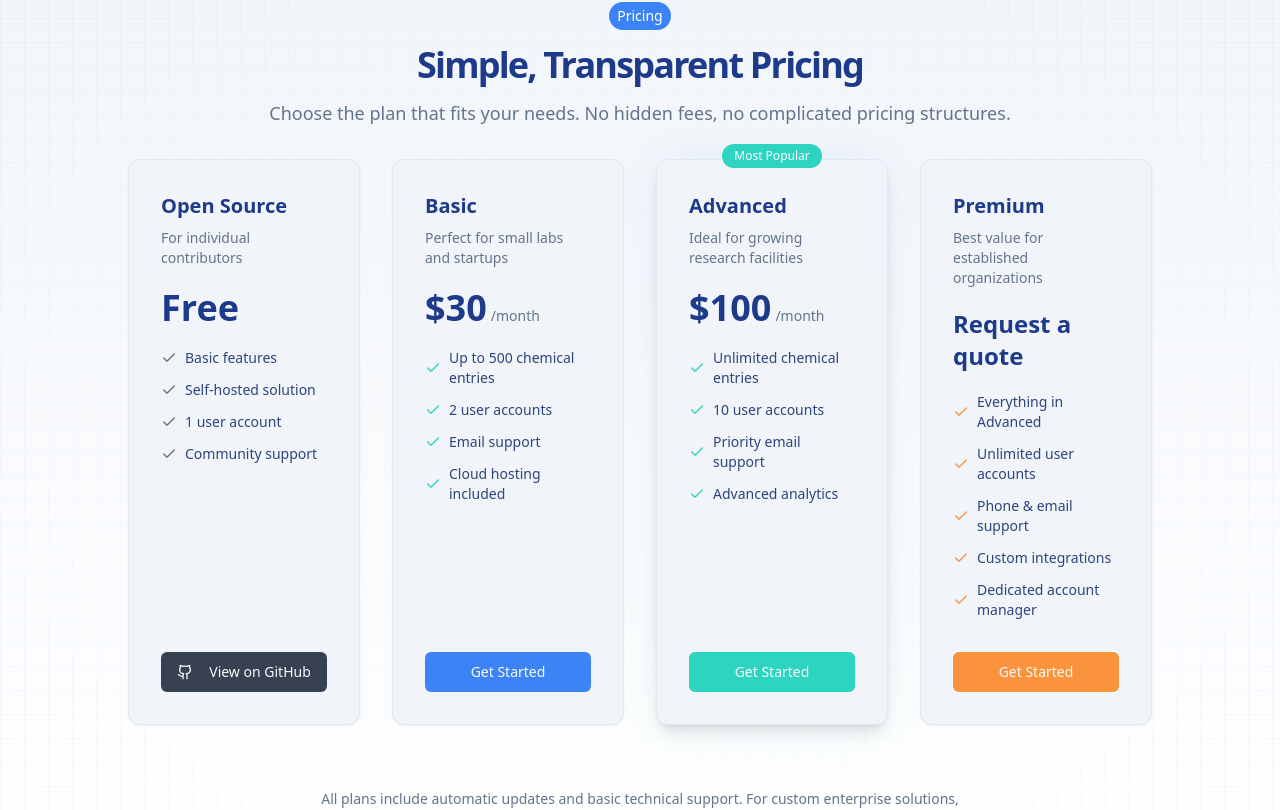
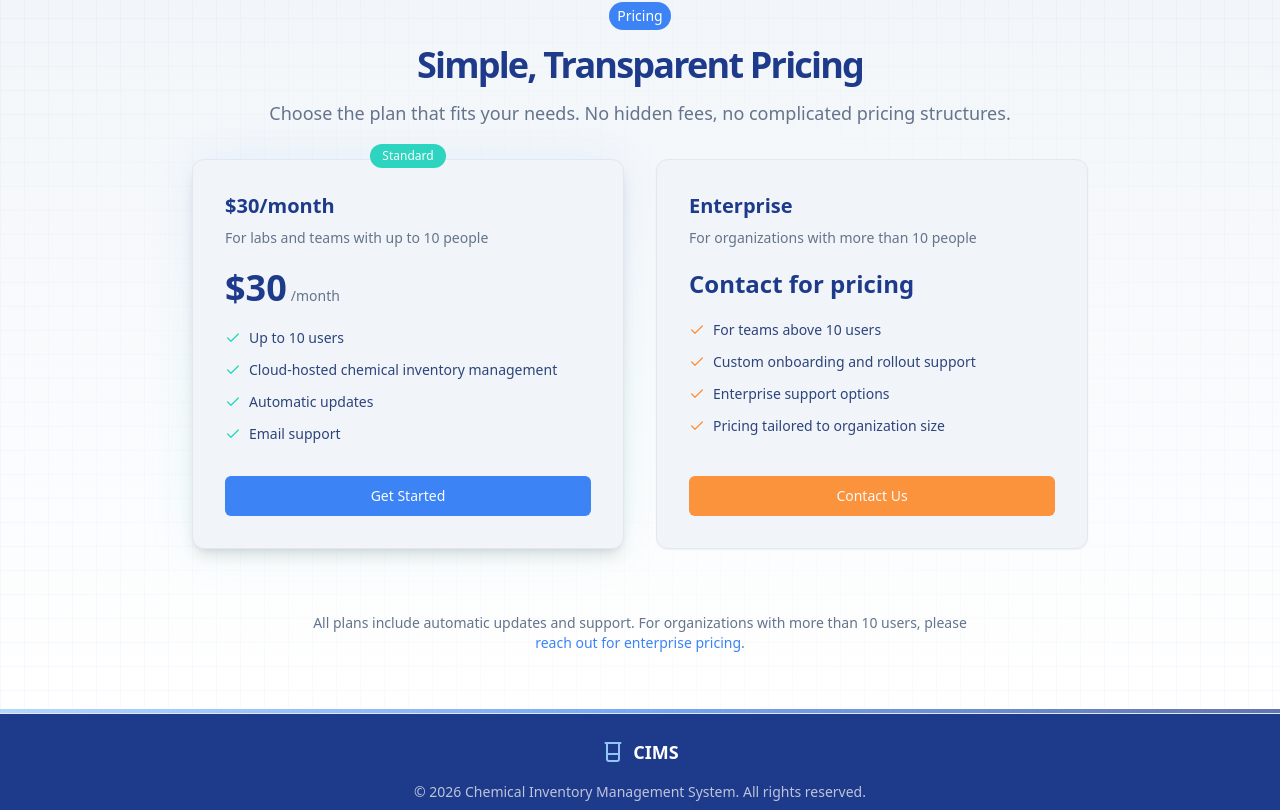
Before and after one commit to juntotechnologies/chem-inventory-site, a Next.js app: page / in a window 1280 px wide. Shown: the part 3716-4526 px from the top of the page. Built offline with nearby package versions, Linux system fonts and the light colour scheme; no server answers.

Commit message:
Simplify pricing plans

```diff
--- a/app/page.tsx
+++ b/app/page.tsx
@@ -13,7 +13,6 @@ import {
   Shield,
   BarChart3,
   Check,
-  Github,
 } from "lucide-react"
 
 import { Button } from "@/components/ui/button"
@@ -614,53 +613,14 @@ export default function Home() {
               </div>
             </div>
 
-            <div className="mx-auto grid max-w-5xl items-start gap-6 sm:gap-8 py-8 grid-cols-1 md:grid-cols-2 lg:grid-cols-4">
-              {/* Open Source Plan */}
-              <div className="flex flex-col h-full rounded-xl border bg-card p-6 sm:p-8 shadow-sm transition-all duration-300 hover:shadow-md hover:border-primary/20">
-                <div className="mb-5">
-                  <h3 className="text-lg sm:text-xl font-bold text-[#1E3A8A]">Open Source</h3>
-                  <p className="text-xs sm:text-sm text-muted-foreground mt-2">For individual contributors</p>
+            <div className="mx-auto grid max-w-4xl items-start gap-6 sm:gap-8 py-8 grid-cols-1 md:grid-cols-2">
+              <div className="flex flex-col h-full rounded-xl border bg-card p-6 sm:p-8 shadow-lg relative before:absolute before:inset-0 before:-z-10 before:rounded-xl before:bg-gradient-to-b before:from-primary/20 before:to-[#2DD4BF]/20 before:blur-xl before:opacity-50">
+                <div className="absolute -top-4 left-0 right-0 mx-auto w-fit px-3 py-1 rounded-full bg-[#2DD4BF] text-white text-xs font-medium">
+                  Standard
                 </div>
                 <div className="mb-5">
-                  <div className="flex items-baseline">
-                    <span className="text-3xl sm:text-4xl font-bold text-[#1E3A8A]">Free</span>
-                  </div>
-                </div>
-                <ul className="mb-8 space-y-3 flex-1">
-                  <li className="flex items-center">
-                    <Check className="h-4 w-4 text-gray-500 mr-2 flex-shrink-0" />
-                    <span className="text-xs sm:text-sm">Basic features</span>
-                  </li>
-                  <li className="flex items-center">
-                    <Check className="h-4 w-4 text-gray-500 mr-2 flex-shrink-0" />
-                    <span className="text-xs sm:text-sm">Self-hosted solution</span>
-                  </li>
-                  <li className="flex items-center">
-                    <Check className="h-4 w-4 text-gray-500 mr-2 flex-shrink-0" />
-                    <span className="text-xs sm:text-sm">1 user account</span>
-                  </li>
-                  <li className="flex items-center">
-                    <Check className="h-4 w-4 text-gray-500 mr-2 flex-shrink-0" />
-                    <span className="text-xs sm:text-sm">Community support</span>
-                  </li>
-                </ul>
-                <Button className="w-full bg-gray-700 hover:bg-gray-800 text-xs sm:text-sm" asChild>
-                  <a
-                    href="https://github.com/juntotechnologies/chem-inventory"
-                    target="_blank"
-                    rel="noopener noreferrer"
-                  >
-                    <Github className="h-4 w-4 mr-2" />
-                    View on GitHub
-                  </a>
-                </Button>
-              </div>
-
-              {/* Basic Plan */}
-              <div className="flex flex-col h-full rounded-xl border bg-card p-6 sm:p-8 shadow-sm transition-all duration-300 hover:shadow-md hover:border-primary/20">
-                <div className="mb-5">
-                  <h3 className="text-lg sm:text-xl font-bold text-[#1E3A8A]">Basic</h3>
-                  <p className="text-xs sm:text-sm text-muted-foreground mt-2">Perfect for small labs and startups</p>
+                  <h3 className="text-lg sm:text-xl font-bold text-[#1E3A8A]">$30/month</h3>
+                  <p className="text-xs sm:text-sm text-muted-foreground mt-2">For labs and teams with up to 10 people</p>
                 </div>
                 <div className="mb-5">
                   <div className="flex items-baseline">
@@ -671,115 +631,70 @@ export default function Home() {
                 <ul className="mb-8 space-y-3 flex-1">
                   <li className="flex items-center">
                     <Check className="h-4 w-4 text-[#2DD4BF] mr-2 flex-shrink-0" />
-                    <span className="text-xs sm:text-sm">Up to 500 chemical entries</span>
+                    <span className="text-xs sm:text-sm">Up to 10 users</span>
                   </li>
                   <li className="flex items-center">
                     <Check className="h-4 w-4 text-[#2DD4BF] mr-2 flex-shrink-0" />
-                    <span className="text-xs sm:text-sm">2 user accounts</span>
+                    <span className="text-xs sm:text-sm">Cloud-hosted chemical inventory management</span>
+                  </li>
+                  <li className="flex items-center">
+                    <Check className="h-4 w-4 text-[#2DD4BF] mr-2 flex-shrink-0" />
+                    <span className="text-xs sm:text-sm">Automatic updates</span>
                   </li>
                   <li className="flex items-center">
                     <Check className="h-4 w-4 text-[#2DD4BF] mr-2 flex-shrink-0" />
                     <span className="text-xs sm:text-sm">Email support</span>
                   </li>
-                  <li className="flex items-center">
-                    <Check className="h-4 w-4 text-[#2DD4BF] mr-2 flex-shrink-0" />
-                    <span className="text-xs sm:text-sm">Cloud hosting included</span>
-                  </li>
                 </ul>
                 <Button className="w-full bg-primary hover:bg-primary/90 text-xs sm:text-sm" asChild>
-                  <a href="mailto:juntotechnologiesllc@gmail.com?subject=Interest%20in%20Basic%20Plan">Get Started</a>
+                  <a href="mailto:juntotechnologiesllc@gmail.com?subject=Interest%20in%20CIMS%20Standard%20Plan">Get Started</a>
                 </Button>
               </div>
 
-              {/* Advanced Plan */}
-              <div className="flex flex-col h-full rounded-xl border bg-card p-6 sm:p-8 shadow-lg relative before:absolute before:inset-0 before:-z-10 before:rounded-xl before:bg-gradient-to-b before:from-primary/20 before:to-[#2DD4BF]/20 before:blur-xl before:opacity-50">
-                <div className="absolute -top-4 left-0 right-0 mx-auto w-fit px-3 py-1 rounded-full bg-[#2DD4BF] text-white text-xs font-medium">
-                  Most Popular
-                </div>
-                <div className="mb-5">
-                  <h3 className="text-lg sm:text-xl font-bold text-[#1E3A8A]">Advanced</h3>
-                  <p className="text-xs sm:text-sm text-muted-foreground mt-2">Ideal for growing research facilities</p>
-                </div>
-                <div className="mb-5">
-                  <div className="flex items-baseline">
-                    <span className="text-3xl sm:text-4xl font-bold text-[#1E3A8A]">$100</span>
-                    <span className="text-sm text-muted-foreground ml-1">/month</span>
-                  </div>
-                </div>
-                <ul className="mb-8 space-y-3 flex-1">
-                  <li className="flex items-center">
-                    <Check className="h-4 w-4 text-[#2DD4BF] mr-2 flex-shrink-0" />
-                    <span className="text-xs sm:text-sm">Unlimited chemical entries</span>
-                  </li>
-                  <li className="flex items-center">
-                    <Check className="h-4 w-4 text-[#2DD4BF] mr-2 flex-shrink-0" />
-                    <span className="text-xs sm:text-sm">10 user accounts</span>
-                  </li>
-                  <li className="flex items-center">
-                    <Check className="h-4 w-4 text-[#2DD4BF] mr-2 flex-shrink-0" />
-                    <span className="text-xs sm:text-sm">Priority email support</span>
-                  </li>
-                  <li className="flex items-center">
-                    <Check className="h-4 w-4 text-[#2DD4BF] mr-2 flex-shrink-0" />
-                    <span className="text-xs sm:text-sm">Advanced analytics</span>
-                  </li>
-                </ul>
-                <Button className="w-full bg-[#2DD4BF] hover:bg-[#2DD4BF]/90 text-xs sm:text-sm" asChild>
-                  <a href="mailto:juntotechnologiesllc@gmail.com?subject=Interest%20in%20Advanced%20Plan">
-                    Get Started
-                  </a>
-                </Button>
-              </div>
-
-              {/* Premium Plan (formerly Lifetime) */}
               <div className="flex flex-col h-full rounded-xl border bg-card p-6 sm:p-8 shadow-sm transition-all duration-300 hover:shadow-md hover:border-primary/20">
                 <div className="mb-5">
-                  <h3 className="text-lg sm:text-xl font-bold text-[#1E3A8A]">Premium</h3>
+                  <h3 className="text-lg sm:text-xl font-bold text-[#1E3A8A]">Enterprise</h3>
                   <p className="text-xs sm:text-sm text-muted-foreground mt-2">
-                    Best value for established organizations
+                    For organizations with more than 10 people
                   </p>
                 </div>
                 <div className="mb-5">
                   <div className="flex items-baseline">
-                    <span className="text-xl sm:text-2xl font-bold text-[#1E3A8A]">Request a quote</span>
+                    <span className="text-xl sm:text-2xl font-bold text-[#1E3A8A]">Contact for pricing</span>
                   </div>
                 </div>
                 <ul className="mb-8 space-y-3 flex-1">
                   <li className="flex items-center">
                     <Check className="h-4 w-4 text-[#FB923C] mr-2 flex-shrink-0" />
-                    <span className="text-xs sm:text-sm">Everything in Advanced</span>
+                    <span className="text-xs sm:text-sm">For teams above 10 users</span>
                   </li>
                   <li className="flex items-center">
                     <Check className="h-4 w-4 text-[#FB923C] mr-2 flex-shrink-0" />
-                    <span className="text-xs sm:text-sm">Unlimited user accounts</span>
+                    <span className="text-xs sm:text-sm">Custom onboarding and rollout support</span>
                   </li>
                   <li className="flex items-center">
                     <Check className="h-4 w-4 text-[#FB923C] mr-2 flex-shrink-0" />
-                    <span className="text-xs sm:text-sm">Phone & email support</span>
+                    <span className="text-xs sm:text-sm">Enterprise support options</span>
                   </li>
                   <li className="flex items-center">
                     <Check className="h-4 w-4 text-[#FB923C] mr-2 flex-shrink-0" />
-                    <span className="text-xs sm:text-sm">Custom integrations</span>
-                  </li>
-                  <li className="flex items-center">
-                    <Check className="h-4 w-4 text-[#FB923C] mr-2 flex-shrink-0" />
-                    <span className="text-xs sm:text-sm">Dedicated account manager</span>
+                    <span className="text-xs sm:text-sm">Pricing tailored to organization size</span>
                   </li>
                 </ul>
                 <Button className="w-full bg-[#FB923C] hover:bg-[#FB923C]/90 text-xs sm:text-sm" asChild>
-                  <a href="mailto:juntotechnologiesllc@gmail.com?subject=Interest%20in%20Premium%20Plan">Get Started</a>
+                  <a href="mailto:juntotechnologiesllc@gmail.com?subject=Enterprise%20Pricing%20Inquiry">Contact Us</a>
                 </Button>
               </div>
             </div>
 
             <div className="mt-8 text-center">
               <p className="text-xs sm:text-sm text-muted-foreground max-w-2xl mx-auto">
-                All plans include automatic updates and basic technical support. For custom enterprise solutions, please{" "}
+                All plans include automatic updates and support. For organizations with more than 10 users, please{" "}
                 <a
                   href="mailto:juntotechnologiesllc@gmail.com?subject=Enterprise%20Inquiry"
                   className="text-primary hover:underline"
                 >
-                  contact our sales team
+                  reach out for enterprise pricing
                 </a>
                 .
               </p>
```
